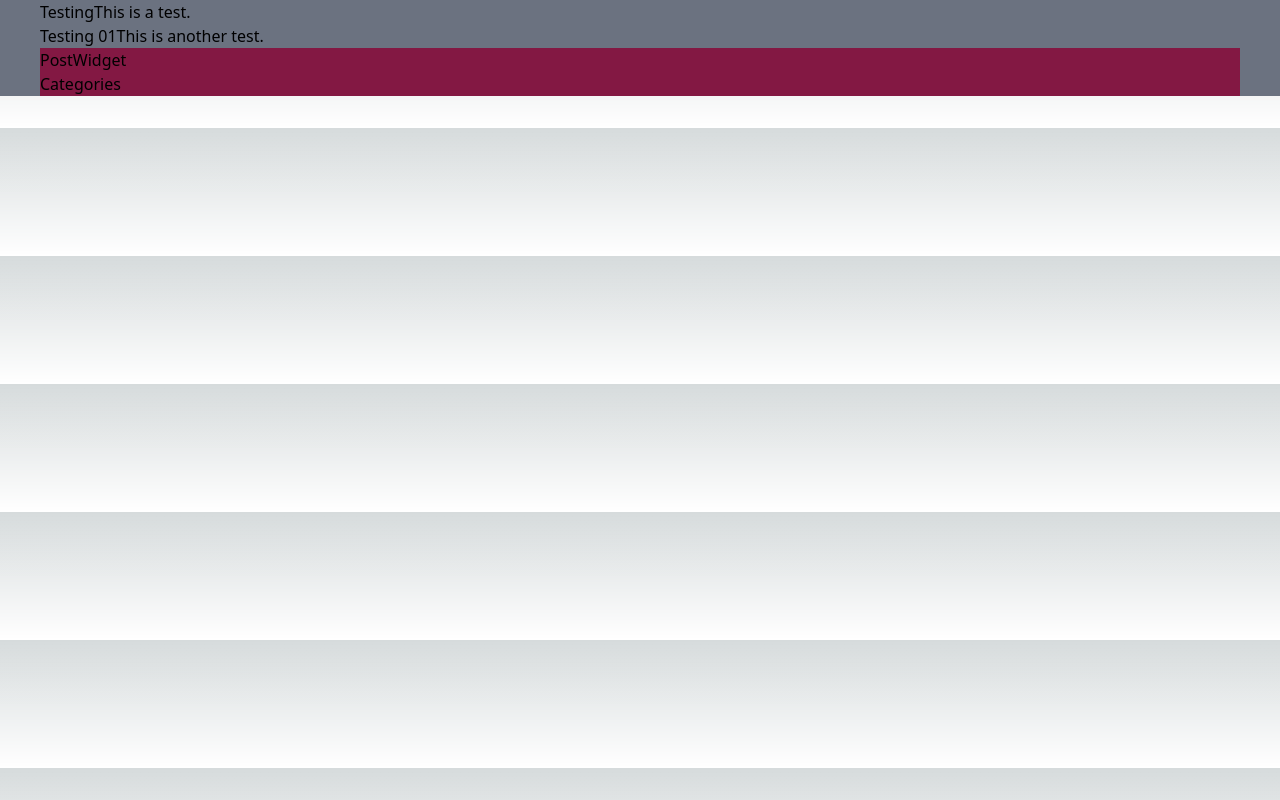
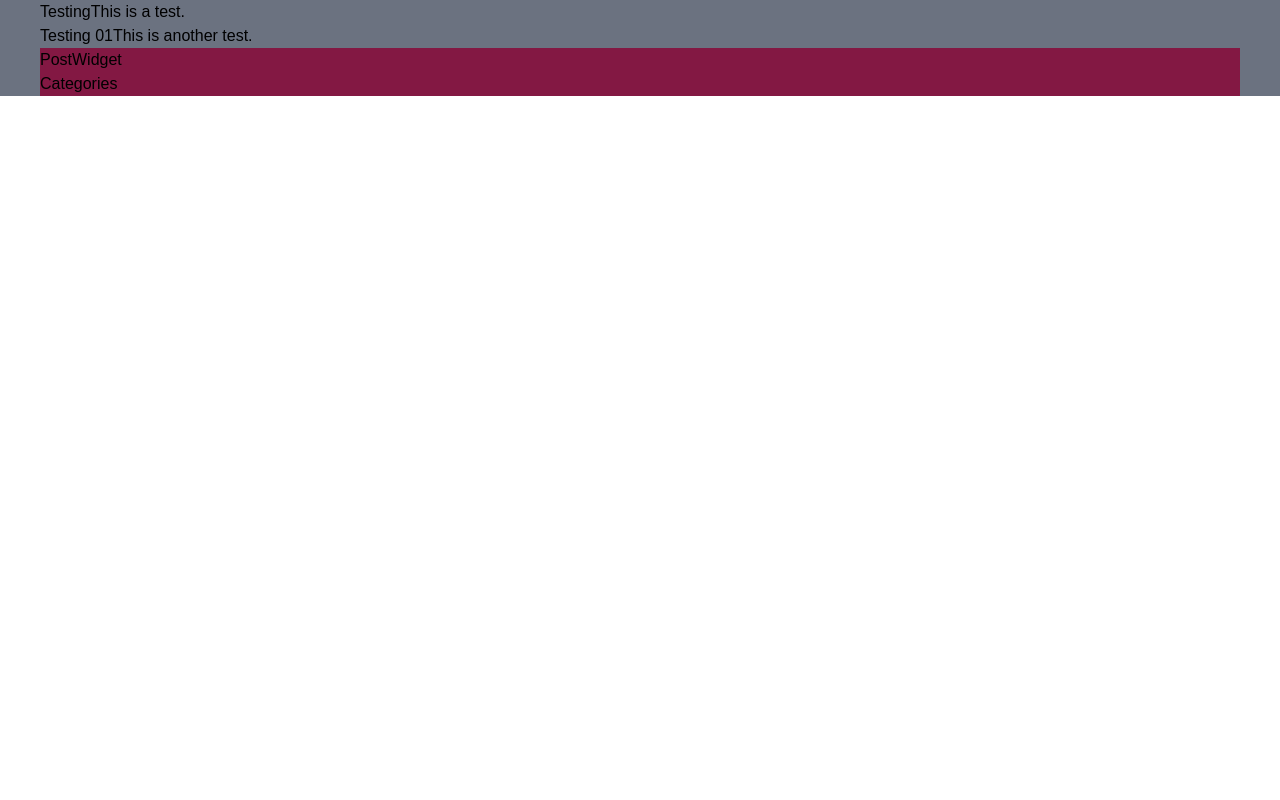
Before and after one commit to er1927/blog-app, a Next.js app: page / in a window 1280 px wide. Built offline with nearby package versions, Linux system fonts and the light colour scheme.

Commit message:
Added global styles.

```diff
--- a/package.json
+++ b/package.json
@@ -19,7 +19,9 @@
     "react": "^18.2.0",
     "react-dom": "^18.2.0",
     "react-multi-carousel": "^2.8.3",
-    "sass": "^1.62.0",
-    "tailwindcss": "3.3.1"
+    "sass": "^1.62.0"
+  },
+  "devDependencies": {
+    "tailwindcss": "^3.3.1"
   }
 }
--- a/src/styles/globals.css
+++ b/src/styles/globals.css
@@ -2,26 +2,63 @@
 @tailwind components;
 @tailwind utilities;
 
-:root {
-  --foreground-rgb: 0, 0, 0;
-  --background-start-rgb: 214, 219, 220;
-  --background-end-rgb: 255, 255, 255;
-}
+@import url('https://fonts.googleapis.com/css2?family=Montserrat:wght@300;400;700&display=swap');
 
-@media (prefers-color-scheme: dark) {
-  :root {
-    --foreground-rgb: 255, 255, 255;
-    --background-start-rgb: 0, 0, 0;
-    --background-end-rgb: 0, 0, 0;
+html,
+body {
+  padding: 0;
+  margin: 0;
+  font-family: 'Montserrat', sans-serif;
+  &:before{
+    content:'';
+    content: "";
+    width: 100%;
+    height: 100vh;
+    /* background: linear-gradient(to right bottom, #6d327c, #485DA6, #00a1ba, #01b18e, #32b37b);
+    background: #D3D3D3; */
+    /* background-image: url("../public/bg.jpg"); */
+    position: fixed;
+    left: 0;
+    top: 0;
+    z-index: -1;
+    background-position: 50% 50%;
+    background-repeat: no-repeat;
+    background-size: cover;
   }
 }
 
-body {
-  color: rgb(var(--foreground-rgb));
-  background: linear-gradient(
-      to bottom,
-      transparent,
-      rgb(var(--background-end-rgb))
-    )
-    rgb(var(--background-start-rgb));
+.text-shadow{
+  text-shadow: 0px 2px 0px rgb(0 0 0 / 30%);
 }
+
+.adjacent-post{
+  & .arrow-btn{
+    transition: width 300ms ease;
+    width: 50px;
+  }
+  &:hover{
+    & .arrow-btn{
+      width: 60px;
+    }
+  }
+}
+
+.react-multi-carousel-list {
+  & .arrow-btn{
+    transition: width 300ms ease;
+    width: 50px;
+    &:hover{
+      width: 60px;
+    }
+  }
+
+}
+
+a {
+  color: inherit;
+  text-decoration: none;
+}
+
+* {
+  box-sizing: border-box;
+}
```
Also changed, not shown: 2 other files (tests, documents, lock files or other folders).
